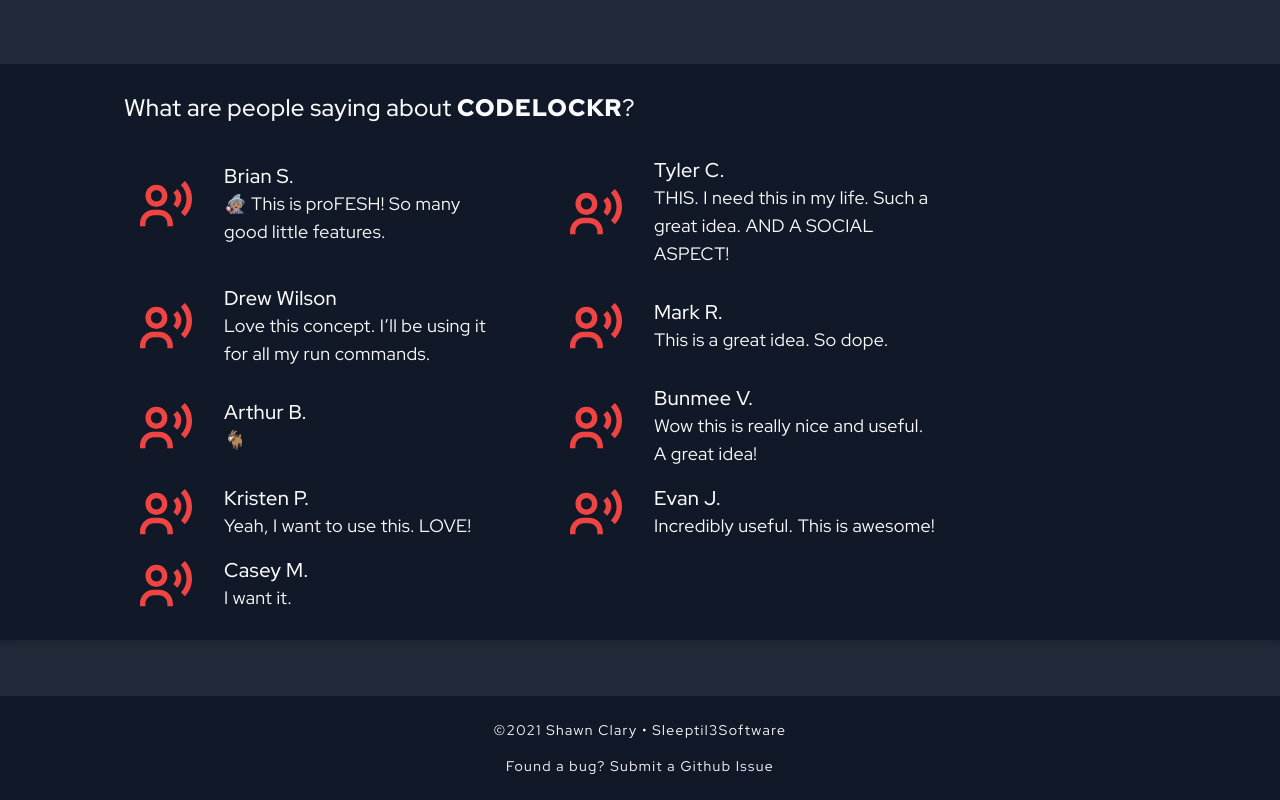
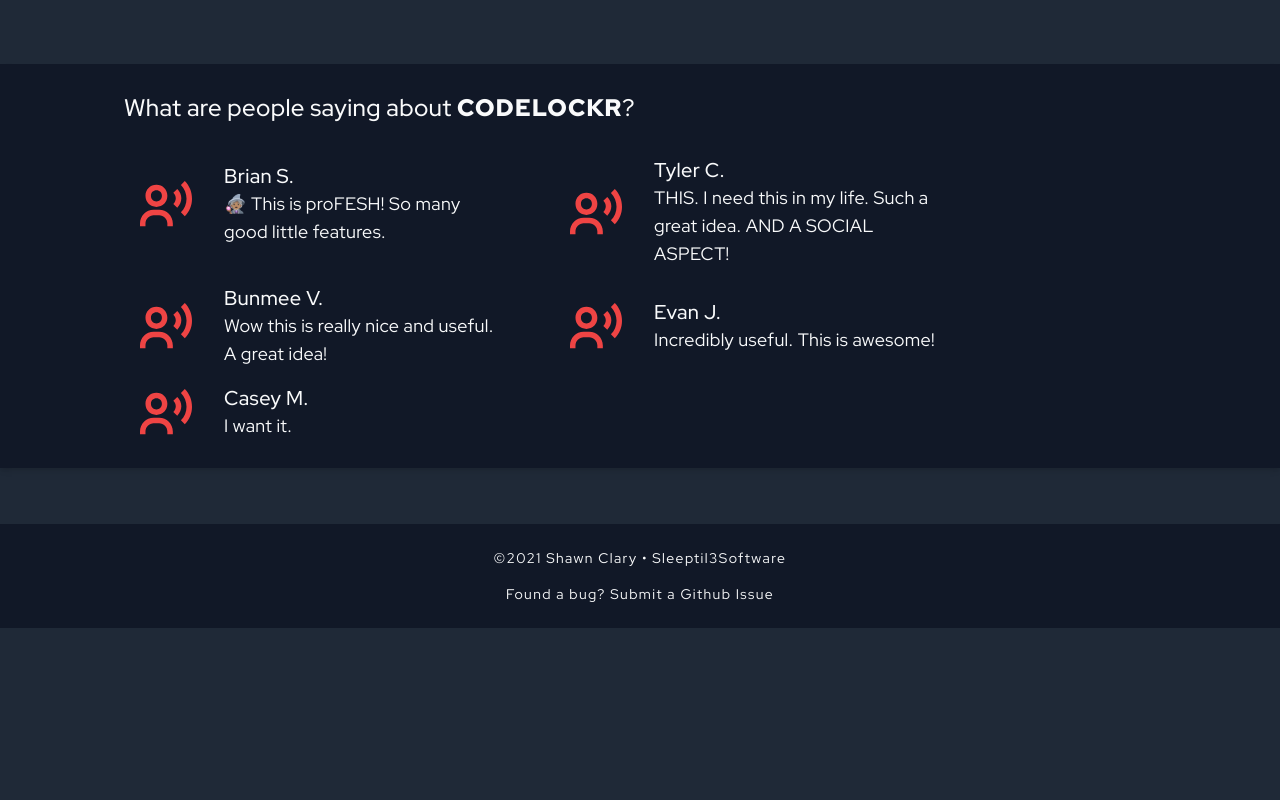
Before and after one commit to sleeptil3/codelockr-react, a React (Create React App) app: page /#/ in a window 1280 px wide. Shown: the part 1010-1810 px from the top of the page. After the commit the page ends 1638 px from the top, so only its background shows below. Built offline with nearby package versions, Linux system fonts and the light colour scheme.

Commit message:
story update

```diff
--- a/src/Pages/Landing/Home/storyData.js
+++ b/src/Pages/Landing/Home/storyData.js
@@ -9,31 +9,31 @@
 		review: 'THIS. I need this in my life. Such a great idea. AND A SOCIAL ASPECT!',
 		link: ''
 	},
-	{
-		name: 'Drew Wilson',
-		review: 'Love this concept. I’ll be using it for all my run commands.',
-		link: ''
-	},
-	{
-		name: 'Mark R.',
-		review: 'This is a great idea. So dope.',
-		link: ''
-	},
-	{
-		name: 'Arthur B.',
-		review: '🐐',
-		link: ''
-	},
+	// {
+	// 	name: 'Drew Wilson',
+	// 	review: 'Love this concept. I’ll be using it for all my run commands.',
+	// 	link: ''
+	// },
+	// {
+	// 	name: 'Mark R.',
+	// 	review: 'This is a great idea. So dope.',
+	// 	link: ''
+	// },
+	// {
+	// 	name: 'Arthur B.',
+	// 	review: '🐐',
+	// 	link: ''
+	// },
 	{
 		name: 'Bunmee V.',
 		review: 'Wow this is really nice and useful. A great idea!',
 		link: ''
 	},
-	{
-		name: 'Kristen P.',
-		review: 'Yeah, I want to use this. LOVE!',
-		link: ''
-	},
+	// {
+	// 	name: 'Kristen P.',
+	// 	review: 'Yeah, I want to use this. LOVE!',
+	// 	link: ''
+	// },
 	{
 		name: 'Evan J.',
 		review: 'Incredibly useful. This is awesome!',
```
